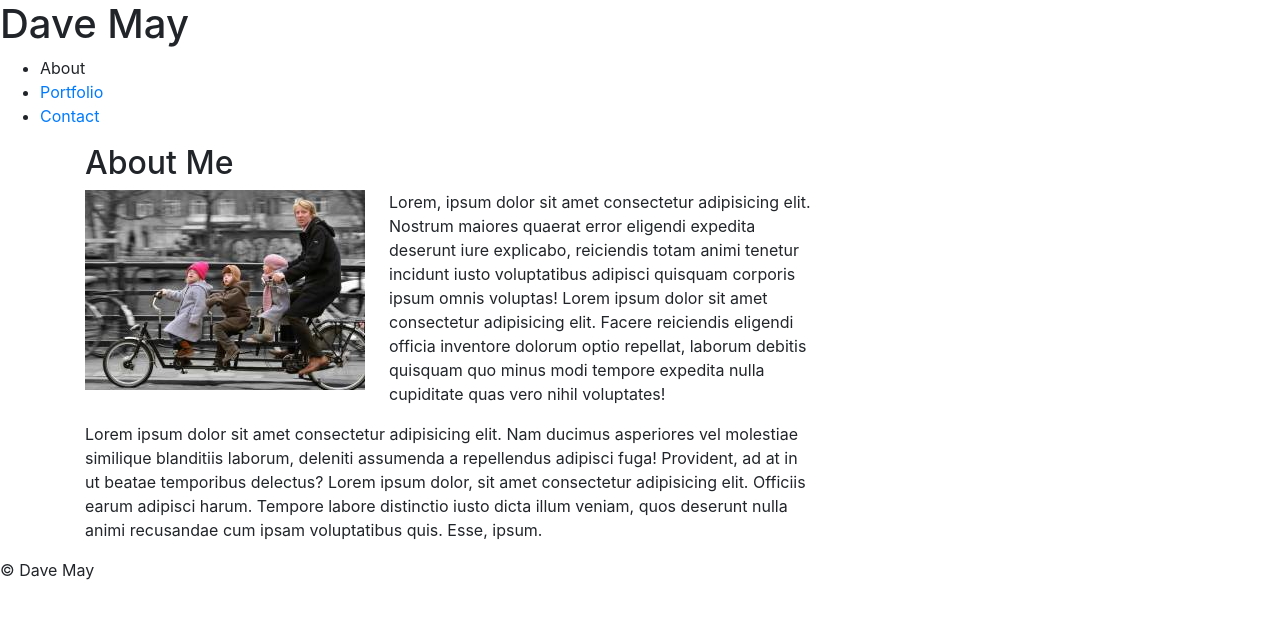
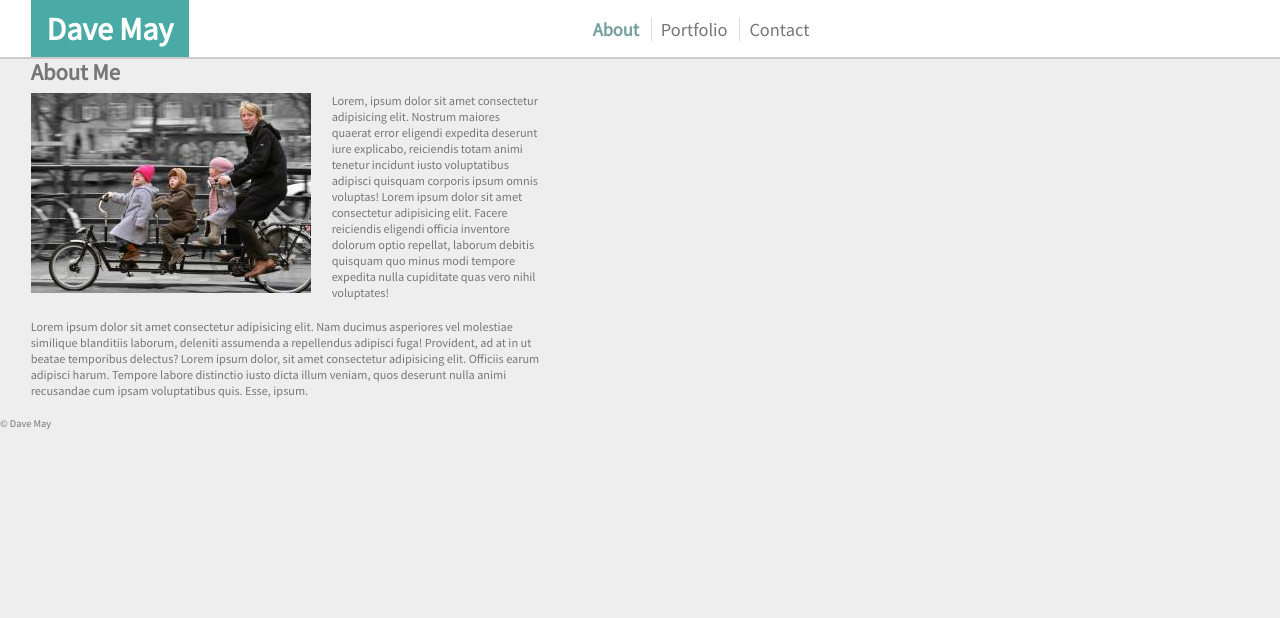
Before and after one commit to echo-dave/Bootstrap-Portfolio, a plain HTML site: page index.html in a window 1280 px wide. Drawn offline with nearby package versions, Linux system fonts and the light colour scheme.

Commit message:
link in css files and add some basic styling for nav and header primarily

```diff
--- a/assets/css/styles.css
+++ b/assets/css/styles.css
@@ -0,0 +1,76 @@
+body {background-color:#eee; margin: 0; padding: 0; color: #777777; min-height: 100vh;}
+
+header{
+    width:100%;
+    background-color: #ffffff;
+    overflow: visible;
+    border-bottom-width: .2em;
+    border-bottom-color: #cccccc;
+    border-bottom-style: solid;
+}
+
+.contentWrapper {
+    max-width: 68.57em;
+/*    margin: 0 auto 6em;*/
+    padding: 0 2.5em;
+}
+
+.headerWrap {
+    /*height: 4.5em;*/
+    max-width: 68.57em;
+ /*   margin: 0 auto;*/
+    padding: 0 2.5em;
+}
+
+h1.title {
+    color: #fff;
+    background-color: #4aaaa5;
+    display: inline-block;
+    padding: .3em .5em;
+    /*position: relative;
+    top:.35em;*/
+    margin:0;
+
+}
+
+nav.hMenu{
+    float: right;
+}
+
+nav.hMenu a {
+    text-decoration: none;
+    color: #777777;
+}
+
+nav.hMenu ul {
+    padding: 0;
+    margin: 1.3em 0 0 0;
+}
+
+nav.hMenu li {
+    display: inline;
+    list-style-type: none;
+    padding-left: .5em;
+    padding-right: .5em;
+    font-size: 1.5em;
+    border-left-width: .1em;
+    border-left-style: solid;
+    border-left-color: #dcdcdc;
+}
+
+nav.hMenu li:first-of-type {
+border: none;
+}
+
+nav.hMenu li:last-of-type {
+    padding-right: 0;
+}
+
+.currentPage {
+    color: #77a19f;
+    font-weight: 700;
+}
+
+.portrait {
+    max-width: 100%;
+}
--- a/index.html
+++ b/index.html
@@ -6,6 +6,8 @@
     <meta http-equiv="X-UA-Compatible" content="ie=edge">
     <link rel="stylesheet" href="https://stackpath.bootstrapcdn.com/bootstrap/4.3.1/css/bootstrap.min.css" integrity="sha384-ggOyR0iXCbMQv3Xipma34MD+dH/1fQ784/j6cY/iJTQUOhcWr7x9JvoRxT2MZw1T" crossorigin="anonymous">
     <link href="https://fonts.googleapis.com/css?family=Source+Sans+Pro&display=swap" rel="stylesheet">
+    <link rel="stylesheet" href="assets/css/typography.css">
+    <link rel="stylesheet" href="assets/css/styles.css">
     <title>Bootstrap Porfolio</title>
 </head>
 <body>
@@ -24,7 +26,7 @@
                 </div>
     </header>
 
-    <section class="contentWrapper container">
+    <section class="contentWrapper container ml-0">
         <div class="row">
             <div class="col-sm-12 col-lg-8"><h2>About Me</h2></div>
        </div>
@@ -33,7 +35,7 @@
             <article class="aboutme">
                 <div class="row">
                     <div class="col-sm-12 col-lg-8">
-                        <img class="portrait float-md-left pr-4 pb-3" src="assets/images/portrait.jpg">
+                        <img class="portrait float-md-left mr-4 mb-3" src="assets/images/portrait.jpg">
 
                         <p>Lorem, ipsum dolor sit amet consectetur adipisicing elit. Nostrum maiores quaerat error eligendi expedita deserunt iure explicabo, reiciendis totam animi tenetur incidunt iusto voluptatibus adipisci quisquam corporis ipsum omnis voluptas! Lorem ipsum dolor sit amet consectetur adipisicing elit. Facere reiciendis eligendi officia inventore dolorum optio repellat, laborum debitis quisquam quo minus modi tempore expedita nulla cupiditate quas vero nihil voluptates!</p>
                         <p>Lorem ipsum dolor sit amet consectetur adipisicing elit. Nam ducimus asperiores vel molestiae similique blanditiis laborum, deleniti assumenda a repellendus adipisci fuga! Provident, ad at in ut beatae temporibus delectus? Lorem ipsum dolor, sit amet consectetur adipisicing elit. Officiis earum adipisci harum. Tempore labore distinctio iusto dicta illum veniam, quos deserunt nulla animi recusandae cum ipsam voluptatibus quis. Esse, ipsum.</p>
```
